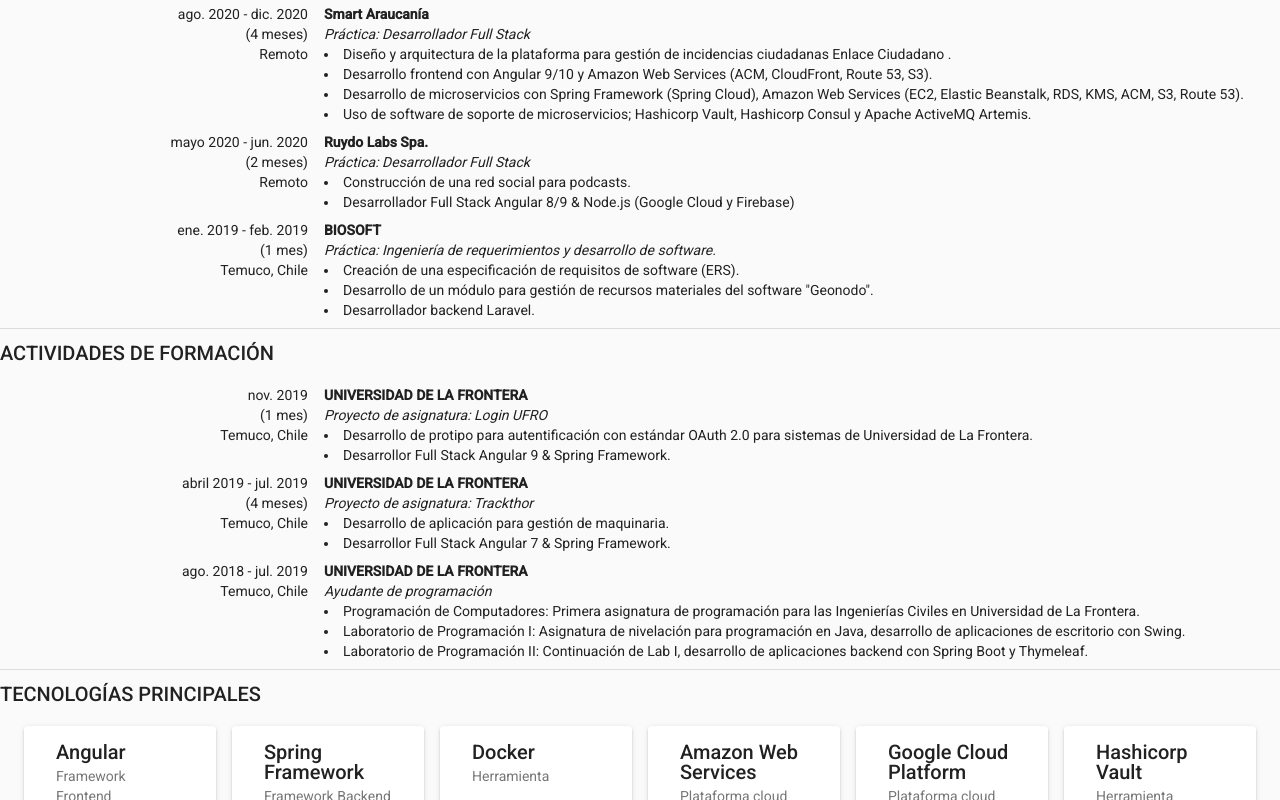
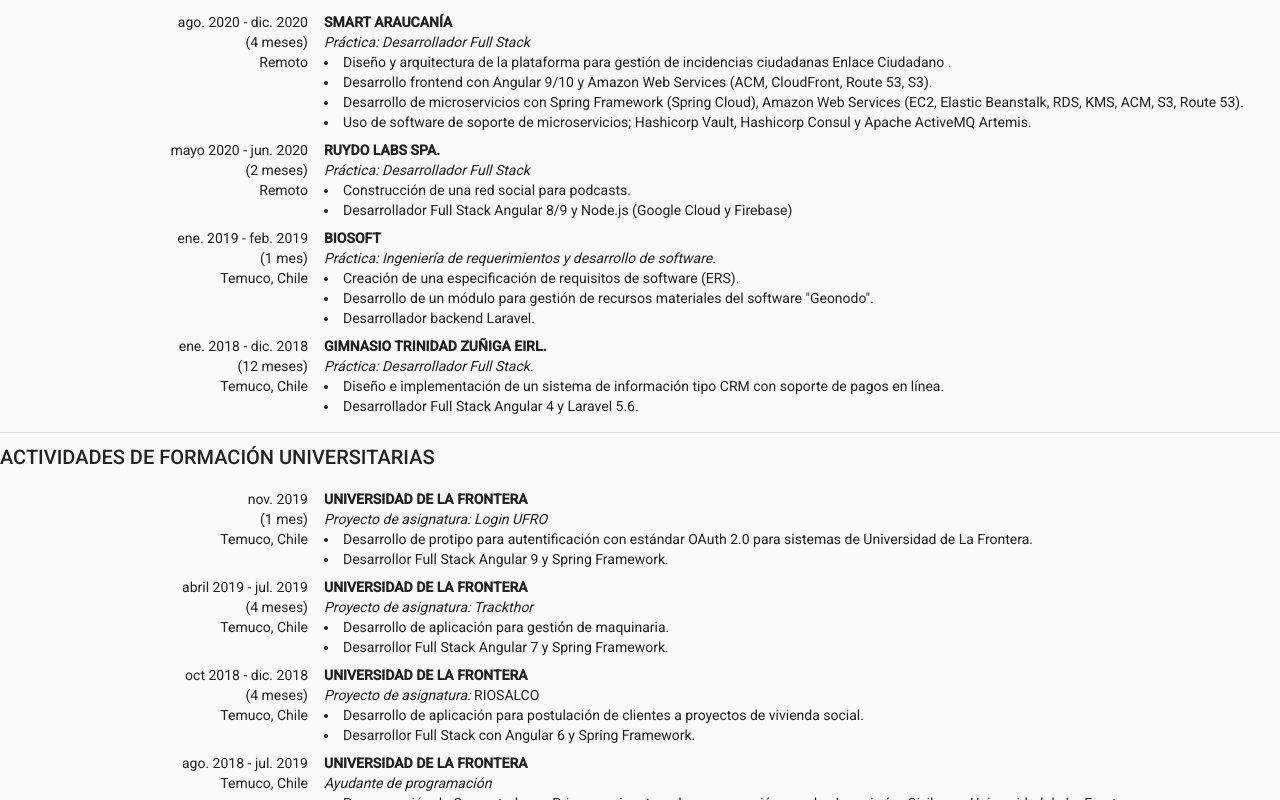
Before and after one commit to matiasah/curriculum, an Angular app: page /pdf in a window 1280 px wide. Shown: the part 860-1660 px from the top of the page. Built offline with nearby package versions, Linux system fonts and the light colour scheme.

Commit message:
Actualizando

```diff
--- a/src/app/content/content.component.html
+++ b/src/app/content/content.component.html
@@ -110,34 +110,34 @@
 <div class="w-full">
     <h2 class="mat-h2">EDUCACIÓN</h2>
 
-    <div class="w-full grid grid-cols-12 gap-4 mt-2">
+    <div class="w-full grid grid-cols-12 gap-4 mt-2 mb-2">
         <div class="col-span-4 sm:col-span-3 text-right">
-            <p class="m-0">2015 - ene. 2021/mar. 2021</p>
-            <p class="m-0">Temuco, Chile</p>
+            <div class="m-0">2015 - ene. 2021/mar. 2021</div>
+            <div class="m-0">Temuco, Chile</div>
         </div>
         <div class="col-span-8 sm:col-span-9 text-left">
-            <p class="m-0">
+            <div class="m-0">
                 <b>Ingeniero Civil Informático</b>&nbsp;
                 <i>(EN PROCESO)</i>
-            </p>
-            <p class="m-0">
+            </div>
+            <div class="m-0">
                 <i>Universidad de La Frontera</i>
-            </p>
+            </div>
         </div>
     </div>
 
-    <div class="w-full grid grid-cols-12 gap-4 mt-2">
+    <div class="w-full grid grid-cols-12 gap-4 mt-2 mb-2">
         <div class="col-span-4 sm:col-span-3 text-right">
-            <p class="m-0">2003 - 2014</p>
-            <p class="m-0">Temuco, Chile</p>
+            <div class="m-0">2003 - 2014</div>
+            <div class="m-0">Temuco, Chile</div>
         </div>
         <div class="col-span-8 sm:col-span-9 text-left">
-            <p class="m-0">
+            <div class="m-0">
                 <b>Educación básica y media</b>&nbsp;
-            </p>
-            <p class="m-0">
+            </div>
+            <div class="m-0">
                 <i>Colegio Inglés George Chaytor</i>
-            </p>
+            </div>
         </div>
     </div>
 
@@ -150,19 +150,19 @@
 <div class="w-full">
     <h2 class="mat-h2">EXPERIENCIA LABORAL</h2>
 
-    <div class="w-full grid grid-cols-12 gap-4 mt-2">
+    <div class="w-full grid grid-cols-12 gap-4 mt-2 mb-2">
         <div class="col-span-4 sm:col-span-3 text-right">
-            <p class="m-0">ago. 2020 - dic. 2020</p>
-            <p class="m-0">(4 meses)</p>
-            <p class="m-0">Remoto</p>
+            <div class="m-0">ago. 2020 - dic. 2020</div>
+            <div class="m-0">(4 meses)</div>
+            <div class="m-0">Remoto</div>
         </div>
         <div class="col-span-8 sm:col-span-9 text-left">
-            <p class="m-0">
+            <div class="m-0">
                 <a href="https://www.smartaraucania.org" target="_blank">
-                    <b>Smart Araucanía</b>
+                    <b>SMART ARAUCANÍA</b>
                 </a>
-            </p>
-            <p class="m-0"><i>Práctica: Desarrollador Full Stack</i></p>
+            </div>
+            <div class="m-0"><i>Práctica: Desarrollador Full Stack</i></div>
             <ul class="list-disc list-inside">
                 <li>
                     Diseño y arquitectura de la plataforma para gestión de incidencias ciudadanas
@@ -186,41 +186,41 @@
         </div>
     </div>
 
-    <div class="w-full grid grid-cols-12 gap-4 mt-2">
+    <div class="w-full grid grid-cols-12 gap-4 mt-2 mb-2">
         <div class="col-span-4 sm:col-span-3 text-right">
-            <p class="m-0">mayo 2020 - jun. 2020</p>
-            <p class="m-0">(2 meses)</p>
-            <p class="m-0">Remoto</p>
+            <div class="m-0">mayo 2020 - jun. 2020</div>
+            <div class="m-0">(2 meses)</div>
+            <div class="m-0">Remoto</div>
         </div>
         <div class="col-span-8 sm:col-span-9 text-left">
-            <p class="m-0">
-                <b>Ruydo Labs Spa.</b>
-            </p>
-            <p class="m-0"><i>Práctica: Desarrollador Full Stack</i></p>
+            <div class="m-0">
+                <b>RUYDO LABS SPA.</b>
+            </div>
+            <div class="m-0"><i>Práctica: Desarrollador Full Stack</i></div>
             <ul class="list-disc list-inside">
                 <li>
                     Construcción de una red social para podcasts.
                 </li>
                 <li>
-                    Desarrollador Full Stack Angular 8/9 & Node.js (Google Cloud y Firebase)
+                    Desarrollador Full Stack Angular 8/9 y Node.js (Google Cloud y Firebase)
                 </li>
             </ul>
         </div>
     </div>
 
-    <div class="w-full grid grid-cols-12 gap-4 mt-2">
+    <div class="w-full grid grid-cols-12 gap-4 mt-2 mb-2">
         <div class="col-span-4 sm:col-span-3 text-right">
-            <p class="m-0">ene. 2019 - feb. 2019</p>
-            <p class="m-0">(1 mes)</p>
-            <p class="m-0">Temuco, Chile</p>
+            <div class="m-0">ene. 2019 - feb. 2019</div>
+            <div class="m-0">(1 mes)</div>
+            <div class="m-0">Temuco, Chile</div>
         </div>
         <div class="col-span-8 sm:col-span-9 text-left">
-            <p class="m-0">
+            <div class="m-0">
                 <b>BIOSOFT</b>
-            </p>
-            <p class="m-0">
+            </div>
+            <div class="m-0">
                 <i>Práctica: Ingeniería de requerimientos y desarrollo de software.</i>
-            </p>
+            </div>
             <ul class="list-disc list-inside">
                 <li>
                     Creación de una especificación de requisitos de software (ERS).
@@ -235,6 +235,30 @@
         </div>
     </div>
 
+    <div class="w-full grid grid-cols-12 gap-4 mt-2 mb-2">
+        <div class="col-span-4 sm:col-span-3 text-right">
+            <div class="m-0">ene. 2018 - dic. 2018</div>
+            <div class="m-0">(12 meses)</div>
+            <div class="m-0">Temuco, Chile</div>
+        </div>
+        <div class="col-span-8 sm:col-span-9 text-left">
+            <div class="m-0">
+                <b>GIMNASIO TRINIDAD ZUÑIGA EIRL.</b>
+            </div>
+            <div class="m-0">
+                <i>Práctica: Desarrollador Full Stack.</i>
+            </div>
+            <ul class="list-disc list-inside">
+                <li>
+                    Diseño e implementación de un sistema de información tipo CRM con soporte de pagos en línea.
+                </li>
+                <li>
+                    Desarrollador Full Stack Angular 4 y Laravel 5.6.
+                </li>
+            </ul>
+        </div>
+    </div>
+
 </div>
 
 <div class="py-2">
@@ -242,27 +266,27 @@
 </div>
 
 <div class="w-full">
-    <h2 class="mat-h2">ACTIVIDADES DE FORMACIÓN</h2>
+    <h2 class="mat-h2">ACTIVIDADES DE FORMACIÓN UNIVERSITARIAS</h2>
 
     <div class="w-full grid grid-cols-12 gap-4 mt-2">
         <div class="col-span-4 sm:col-span-3 text-right">
-            <p class="m-0">nov. 2019</p>
-            <p class="m-0">(1 mes)</p>
-            <p class="m-0">Temuco, Chile</p>
+            <div class="m-0">nov. 2019</div>
+            <div class="m-0">(1 mes)</div>
+            <div class="m-0">Temuco, Chile</div>
         </div>
         <div class="col-span-8 sm:col-span-9 text-left">
-            <p class="m-0"><b>UNIVERSIDAD DE LA FRONTERA</b></p>
-            <p class="m-0">
+            <div class="m-0"><b>UNIVERSIDAD DE LA FRONTERA</b></div>
+            <div class="m-0">
                 <i>Proyecto de asignatura:
                     <a href="https://github.com/matiasah/login-ufro" target="_blank">Login UFRO</a>
                 </i>
-            </p>
+            </div>
             <ul class="list-disc list-inside">
                 <li>
                     Desarrollo de protipo para autentificación con estándar OAuth 2.0 para sistemas de Universidad de La Frontera.
                 </li>
                 <li>
-                    Desarrollor Full Stack Angular 9 & Spring Framework.
+                    Desarrollor Full Stack Angular 9 y Spring Framework.
                 </li>
             </ul>
         </div>
@@ -270,23 +294,23 @@
 
     <div class="w-full grid grid-cols-12 gap-4 mt-2">
         <div class="col-span-4 sm:col-span-3 text-right">
-            <p class="m-0">abril 2019 - jul. 2019</p>
-            <p class="m-0">(4 meses)</p>
-            <p class="m-0">Temuco, Chile</p>
+            <div class="m-0">abril 2019 - jul. 2019</div>
+            <div class="m-0">(4 meses)</div>
+            <div class="m-0">Temuco, Chile</div>
         </div>
         <div class="col-span-8 sm:col-span-9 text-left">
-            <p class="m-0"><b>UNIVERSIDAD DE LA FRONTERA</b></p>
-            <p class="m-0">
+            <div class="m-0"><b>UNIVERSIDAD DE LA FRONTERA</b></div>
+            <div class="m-0">
                 <i>Proyecto de asignatura:
                     <a href="https://github.com/matiasah/trackthor" target="_blank">Trackthor</a>
                 </i>
-            </p>
+            </div>
             <ul class="list-disc list-inside">
                 <li>
                     Desarrollo de aplicación para gestión de maquinaria.
                 </li>
                 <li>
-                    Desarrollor Full Stack Angular 7 & Spring Framework.
+                    Desarrollor Full Stack Angular 7 y Spring Framework.
                 </li>
             </ul>
         </div>
@@ -294,12 +318,34 @@
 
     <div class="w-full grid grid-cols-12 gap-4 mt-2">
         <div class="col-span-4 sm:col-span-3 text-right">
-            <p class="m-0">ago. 2018 - jul. 2019</p>
-            <p class="m-0">Temuco, Chile</p>
+            <div class="m-0">oct 2018 - dic. 2018</div>
+            <div class="m-0">(4 meses)</div>
+            <div class="m-0">Temuco, Chile</div>
         </div>
         <div class="col-span-8 sm:col-span-9 text-left">
-            <p class="m-0"><b>UNIVERSIDAD DE LA FRONTERA</b></p>
-            <p class="m-0"><i>Ayudante de programación</i></p>
+            <div class="m-0"><b>UNIVERSIDAD DE LA FRONTERA</b></div>
+            <div class="m-0">
+                <i>Proyecto de asignatura:</i>&nbsp;<span>RIOSALCO</span>
+            </div>
+            <ul class="list-disc list-inside">
+                <li>
+                    Desarrollo de aplicación para postulación de clientes a proyectos de vivienda social.
+                </li>
+                <li>
+                    Desarrollor Full Stack con Angular 6 y Spring Framework.
+                </li>
+            </ul>
+        </div>
+    </div>
+
+    <div class="w-full grid grid-cols-12 gap-4 mt-2">
+        <div class="col-span-4 sm:col-span-3 text-right">
+            <div class="m-0">ago. 2018 - jul. 2019</div>
+            <div class="m-0">Temuco, Chile</div>
+        </div>
+        <div class="col-span-8 sm:col-span-9 text-left">
+            <div class="m-0"><b>UNIVERSIDAD DE LA FRONTERA</b></div>
+            <div class="m-0"><i>Ayudante de programación</i></div>
             <ul class="list-disc list-inside">
                 <li>
                     Programación de Computadores: Primera asignatura de programación para las
@@ -312,6 +358,31 @@
                 <li>
                     Laboratorio de Programación II: Continuación de Lab I, desarrollo de
                     aplicaciones backend con Spring Boot y Thymeleaf.
+                </li>
+            </ul>
+        </div>
+    </div>
+
+    <div class="w-full grid grid-cols-12 gap-4 mt-2">
+        <div class="col-span-4 sm:col-span-3 text-right">
+            <div class="m-0">abril 2017 - jul. 2017</div>
+            <div class="m-0">(4 meses)</div>
+            <div class="m-0">Temuco, Chile</div>
+        </div>
+        <div class="col-span-8 sm:col-span-9 text-left">
+            <div class="m-0"><b>UNIVERSIDAD DE LA FRONTERA</b></div>
+            <div class="m-0">
+                <i>Proyecto de asignatura:</i>&nbsp;<span>Sin nombre</span>
+            </div>
+            <ul class="list-disc list-inside">
+                <li>
+                    Desarrollo de aplicación para gestión de propiedades en conservador de bienes raíces.
+                </li>
+                <li>
+                    Desarrollor Backend Spring Framework.
+                </li>
+                <li>
+                    <b>Primera experiencia utilizando Java con el stack de Spring</b>
                 </li>
             </ul>
         </div>
```
Also changed, not shown: 5 other files (tests, documents, lock files or other folders).
